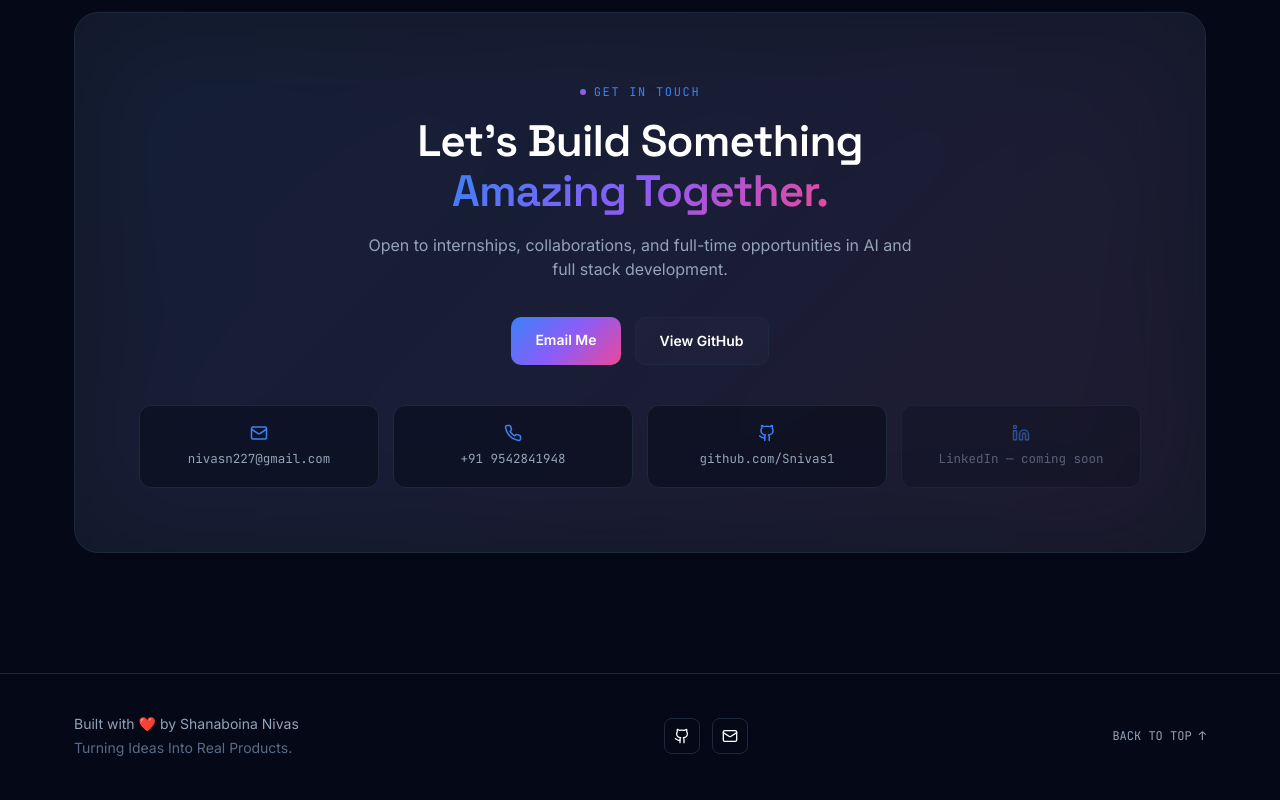
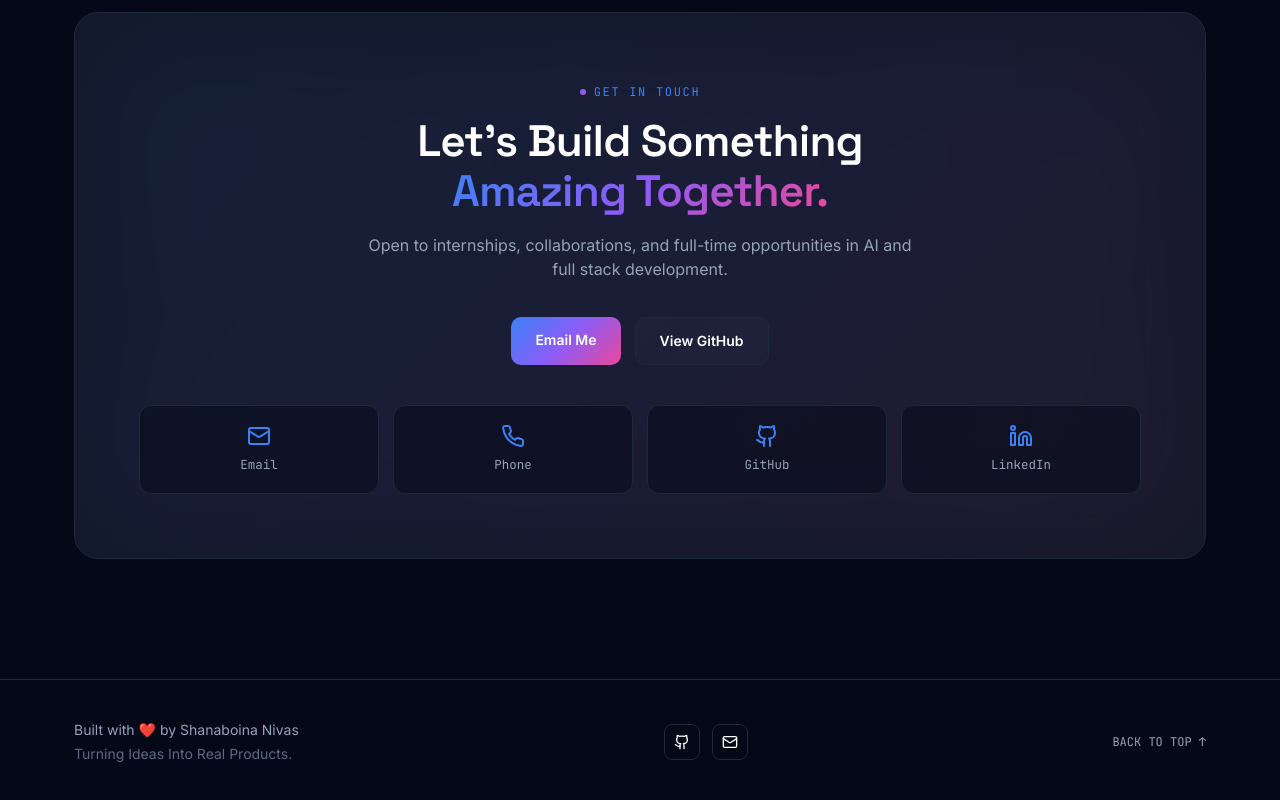
Before and after one commit to Snivas1/nivas-portfolio, a Next.js app in the folder nivas-portfolio-next/: page / in a window 1280 px wide. Shown: the part 5974-6774 px from the top of the page. Built offline with nearby package versions, Linux system fonts and the light colour scheme.

Commit message:
Update contact section

```diff
--- a/nivas-portfolio-next/components/Contact.tsx
+++ b/nivas-portfolio-next/components/Contact.tsx
@@ -1,39 +1,39 @@
 "use client";
 
-import { useState } from "react";
 import { Mail, Phone, Github, Linkedin } from "lucide-react";
 import { contact } from "@/lib/data";
 import SectionReveal from "./SectionReveal";
 
 function CopyCard({
   icon: Icon,
-  value,
+  label,
   copyValue,
 }: {
   icon: typeof Mail;
-  value: string;
+  label: string;
   copyValue: string;
 }) {
-  const [copied, setCopied] = useState(false);
-
   const handleCopy = async () => {
     try {
       await navigator.clipboard.writeText(copyValue);
-      setCopied(true);
-      setTimeout(() => setCopied(false), 1400);
     } catch {
-      // clipboard not available — silently ignore
+      // Clipboard not available — silently ignore
     }
   };
 
   return (
     <button
       onClick={handleCopy}
-      title="Click to copy"
-      className="flex flex-col items-center gap-2 rounded-xl border border-border bg-bg-primary/50 p-[18px] transition-all hover:-translate-y-1 hover:border-accent-blue"
+      type="button"
+      title={`Copy ${label}`}
+      aria-label={`Copy ${label}`}
+      className="flex flex-col items-center justify-center gap-2 rounded-xl border border-border bg-bg-primary/50 p-[18px] transition-all hover:-translate-y-1 hover:border-accent-blue"
     >
-      <Icon size={18} className="text-accent-blue" />
-      <span className="break-words font-mono text-[12.5px] text-text-secondary">{copied ? "Copied!" : value}</span>
+      <Icon size={24} className="text-accent-blue" />
+
+      <span className="font-mono text-[12.5px] text-text-secondary">
+        {label}
+      </span>
     </button>
   );
 }
@@ -45,19 +45,26 @@ export default function Contact() {
         <SectionReveal>
           <div className="relative overflow-hidden rounded-3xl border border-border bg-card p-9 text-center sm:p-16">
             <div className="absolute inset-0 bg-accent-gradient-soft opacity-50 blur-3xl" />
+
             <div className="relative z-[1]">
+              {/* Section Label */}
               <span className="mb-4 inline-flex items-center justify-center gap-2 font-mono text-xs uppercase tracking-[0.14em] text-accent-blue before:h-1.5 before:w-1.5 before:rounded-full before:bg-accent-gradient">
                 Get In Touch
               </span>
+
+              {/* Heading */}
               <h2 className="mx-auto max-w-[640px] font-display text-[clamp(28px,4vw,44px)] font-semibold leading-[1.15] tracking-[-0.02em]">
                 Let&apos;s Build Something
                 <br />
                 <span className="gradient-text">Amazing Together.</span>
               </h2>
+
+              {/* Description */}
               <p className="mx-auto mb-9 mt-4 max-w-[560px] text-base text-text-secondary">
                 Open to internships, collaborations, and full-time opportunities in AI and full stack development.
               </p>
 
+              {/* Main Buttons */}
               <div className="mb-10 flex flex-wrap justify-center gap-3.5">
                 <a
                   href={`mailto:${contact.email}`}
@@ -65,6 +72,7 @@ export default function Contact() {
                 >
                   Email Me
                 </a>
+
                 <a
                   href={contact.github}
                   target="_blank"
@@ -75,22 +83,53 @@ export default function Contact() {
                 </a>
               </div>
 
+              {/* Contact Cards */}
               <div className="grid grid-cols-2 gap-3.5 lg:grid-cols-4">
-                <CopyCard icon={Mail} value={contact.email} copyValue={contact.email} />
-                <CopyCard icon={Phone} value={contact.phone} copyValue={contact.phone} />
+                {/* Email */}
+                <CopyCard
+                  icon={Mail}
+                  label="Email"
+                  copyValue={contact.email}
+                />
+
+                {/* Phone */}
+                <CopyCard
+                  icon={Phone}
+                  label="Phone"
+                  copyValue={contact.phone}
+                />
+
+                {/* GitHub */}
                 <a
                   href={contact.github}
                   target="_blank"
                   rel="noopener noreferrer"
-                  className="flex flex-col items-center gap-2 rounded-xl border border-border bg-bg-primary/50 p-[18px] transition-all hover:-translate-y-1 hover:border-accent-blue"
+                  aria-label="GitHub"
+                  title="GitHub"
+                  className="flex flex-col items-center justify-center gap-2 rounded-xl border border-border bg-bg-primary/50 p-[18px] transition-all hover:-translate-y-1 hover:border-accent-blue"
                 >
-                  <Github size={18} className="text-accent-blue" />
-                  <span className="break-words font-mono text-[12.5px] text-text-secondary">github.com/Snivas1</span>
+                  <Github size={24} className="text-accent-blue" />
+
+                  <span className="font-mono text-[12.5px] text-text-secondary">
+                    GitHub
+                  </span>
                 </a>
-                <div className="flex flex-col items-center gap-2 rounded-xl border border-border bg-bg-primary/50 p-[18px] opacity-50">
-                  <Linkedin size={18} className="text-accent-blue" />
-                  <span className="break-words font-mono text-[12.5px] text-text-secondary">LinkedIn — coming soon</span>
-                </div>
+
+                {/* LinkedIn */}
+                <a
+                  href="https://www.linkedin.com/in/shanaboina-nivas-62ba29325"
+                  target="_blank"
+                  rel="noopener noreferrer"
+                  aria-label="LinkedIn"
+                  title="LinkedIn"
+                  className="flex flex-col items-center justify-center gap-2 rounded-xl border border-border bg-bg-primary/50 p-[18px] transition-all hover:-translate-y-1 hover:border-accent-blue"
+                >
+                  <Linkedin size={24} className="text-accent-blue" />
+
+                  <span className="font-mono text-[12.5px] text-text-secondary">
+                    LinkedIn
+                  </span>
+                </a>
               </div>
             </div>
           </div>
```
